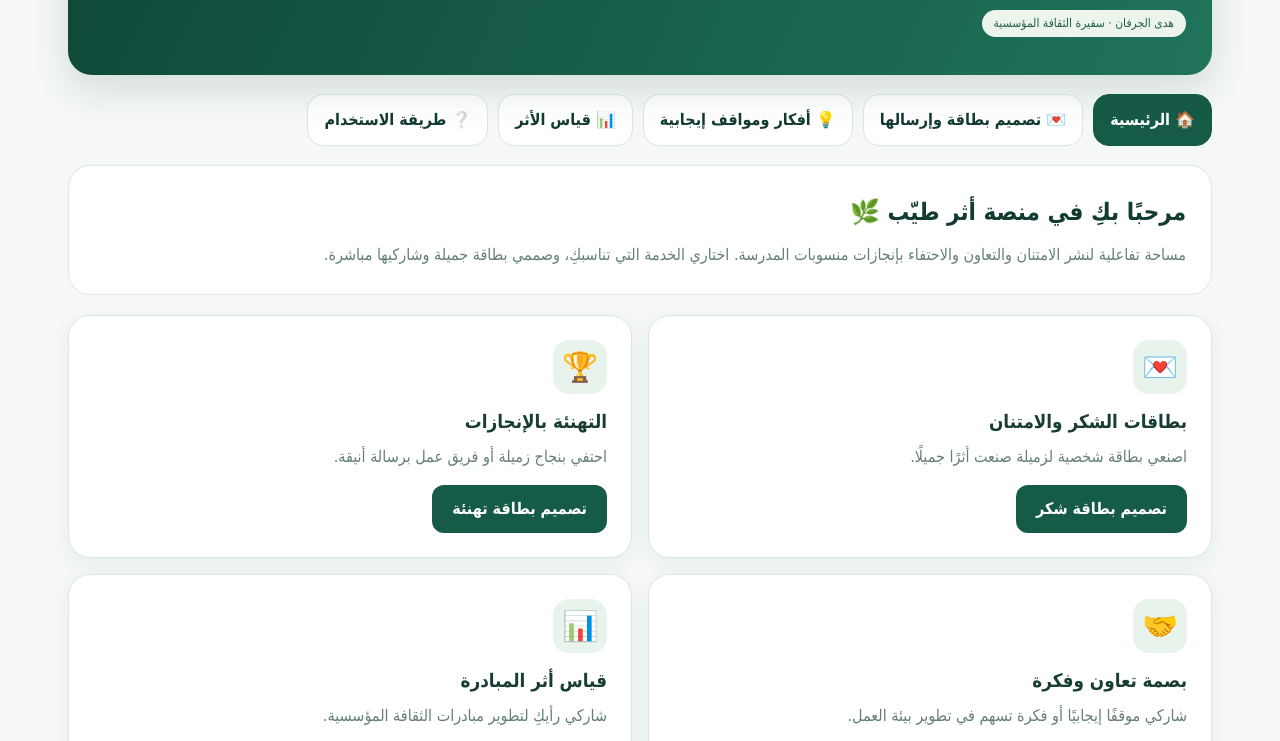
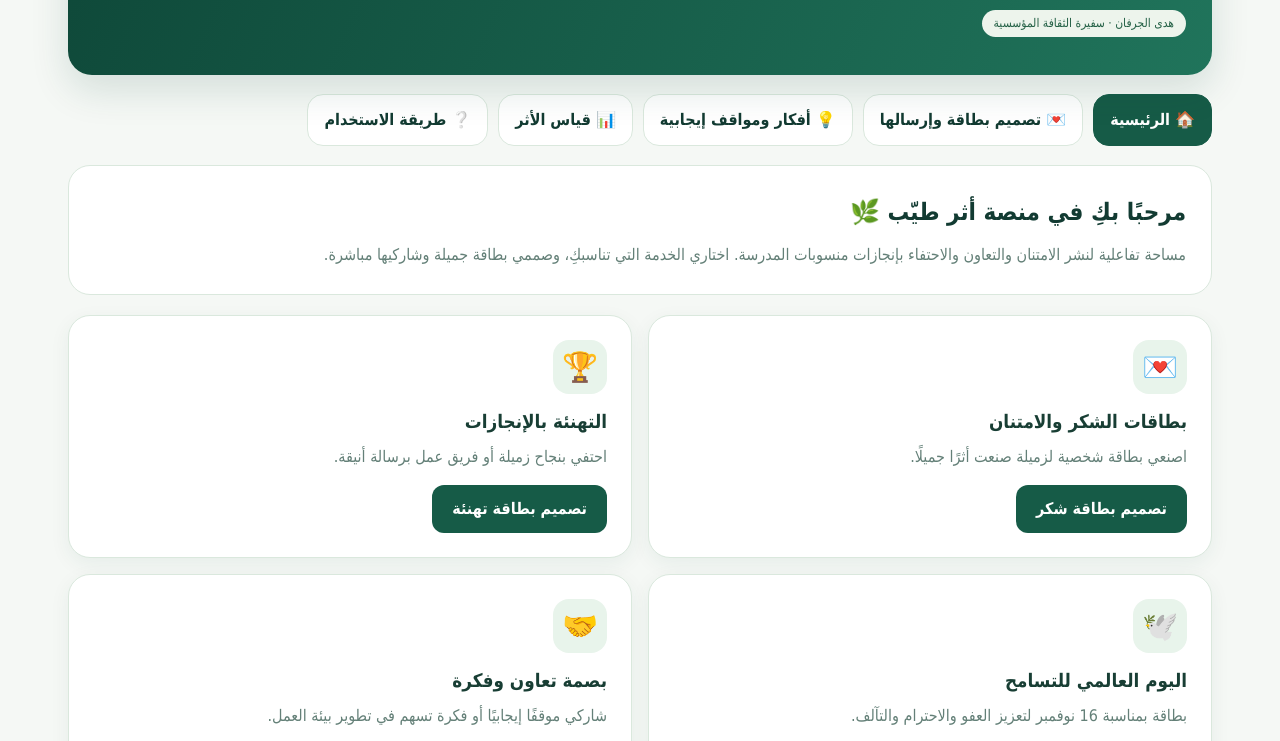
Before and after one commit to hdcom2021h-byte/athar-tayyib, a plain HTML site: page index.html in a window 1280 px wide. Shown: the part 181-922 px from the top of the page. Drawn offline with Linux system fonts and the light colour scheme.

Commit message:
Add files via upload

```diff
--- a/index.html
+++ b/index.html
@@ -19,13 +19,14 @@
 <div class="feature-grid">
 <article class="feature"><span class="symbol">💌</span><h3>بطاقات الشكر والامتنان</h3><p>اصنعي بطاقة شخصية لزميلة صنعت أثرًا جميلًا.</p><button data-start="thanks" type="button">تصميم بطاقة شكر</button></article>
 <article class="feature"><span class="symbol">🏆</span><h3>التهنئة بالإنجازات</h3><p>احتفي بنجاح زميلة أو فريق عمل برسالة أنيقة.</p><button data-start="congrats" type="button">تصميم بطاقة تهنئة</button></article>
+<article class="feature"><span class="symbol">🕊️</span><h3>اليوم العالمي للتسامح</h3><p>بطاقة بمناسبة 16 نوفمبر لتعزيز العفو والاحترام والتآلف.</p><button data-start="tolerance" type="button">تصميم بطاقة التسامح</button></article>
 <article class="feature"><span class="symbol">🤝</span><h3>بصمة تعاون وفكرة</h3><p>شاركي موقفًا إيجابيًا أو فكرة تسهم في تطوير بيئة العمل.</p><button data-go="ideas" type="button">إرسال مشاركة</button></article>
 <article class="feature"><span class="symbol">📊</span><h3>قياس أثر المبادرة</h3><p>شاركي رأيكِ لتطوير مبادرات الثقافة المؤسسية.</p><button data-go="survey" type="button">تعبئة الاستبيان</button></article>
 </div>
 </section>
 <section class="section" id="create"><div class="layout">
 <div class="panel editor"><h2>اصنعي بطاقة جميلة</h2><p class="sub">املئي البيانات واختاري التصميم، وستتحدث البطاقة أمامكِ مباشرة.</p>
-<div class="field"><label for="kind">نوع البطاقة</label><select id="kind"><option value="thanks">💚 شكر وامتنان</option><option value="congrats">🎉 تهنئة بإنجاز</option><option value="support">🤝 بصمة تعاون</option><option value="welcome">🌷 ترحيب وتقدير</option></select></div>
+<div class="field"><label for="kind">نوع البطاقة</label><select id="kind"><option value="thanks">💚 شكر وامتنان</option><option value="congrats">🎉 تهنئة بإنجاز</option><option value="support">🤝 بصمة تعاون</option><option value="welcome">🌷 ترحيب وتقدير</option><option value="tolerance">🕊️ اليوم العالمي للتسامح</option></select></div>
 <div class="field"><label>اختاري هوية البطاقة</label><div class="themes"><button aria-pressed="true" class="theme a" data-theme="a">🌿 زمردي</button><button aria-pressed="false" class="theme b" data-theme="b">🌸 وردي</button><button aria-pressed="false" class="theme c" data-theme="c">💠 سماوي</button></div></div>
 <div class="field"><label for="to">إلى الزميلة</label><input id="to" maxlength="60" placeholder="اسم الزميلة أو: إلى زميلتي الغالية" value="إلى زميلتي الغالية"/></div>
 <div class="field"><label for="message">نص البطاقة</label><textarea id="message" maxlength="420">لكِ مني كل الشكر والتقدير على تعاونكِ وعطائكِ الجميل. وجودكِ يصنع فرقًا، وأثركِ الطيب يبقى.</textarea><span class="count" id="count"></span></div>
@@ -56,7 +57,7 @@
 (()=>{
 const $=id=>document.getElementById(id),canvas=$('preview'),ctx=canvas.getContext('2d');let activeTheme='a';let timer;
 const palette={a:{bg:'#edf6ed',main:'#17654d',accent:'#c59b50',pale:'#d9eadd'},b:{bg:'#fff1f5',main:'#99546e',accent:'#cf9b8b',pale:'#f5dce6'},c:{bg:'#f0f5ff',main:'#3b628d',accent:'#d1a86a',pale:'#dce9f8'}};
-const kinds={thanks:{title:'رسالة شكر وامتنان',symbol:'♥',text:'لكِ مني كل الشكر والتقدير على تعاونكِ وعطائكِ الجميل. وجودكِ يصنع فرقًا، وأثركِ الطيب يبقى.'},congrats:{title:'تهنئة من القلب',symbol:'✦',text:'أبارك لكِ هذا الإنجاز الرائع. تستحقين كل الفخر والتقدير، وإلى مزيد من النجاح والتألق.'},support:{title:'بصمة تعاون',symbol:'❀',text:'شكرًا لروحكِ المتعاونة ومبادرتكِ الجميلة، فبالتكاتف نصنع بيئة عمل أجمل.'},welcome:{title:'تقدير ومحبة',symbol:'✧',text:'وجودكِ بيننا قيمة، وكلمتكِ الطيبة وأثركِ الإيجابي يجعلان أيام العمل أجمل.'}};
+const kinds={thanks:{title:'رسالة شكر وامتنان',symbol:'♥',text:'لكِ مني كل الشكر والتقدير على تعاونكِ وعطائكِ الجميل. وجودكِ يصنع فرقًا، وأثركِ الطيب يبقى.'},congrats:{title:'تهنئة من القلب',symbol:'✦',text:'أبارك لكِ هذا الإنجاز الرائع. تستحقين كل الفخر والتقدير، وإلى مزيد من النجاح والتألق.'},support:{title:'بصمة تعاون',symbol:'❀',text:'شكرًا لروحكِ المتعاونة ومبادرتكِ الجميلة، فبالتكاتف نصنع بيئة عمل أجمل.'},welcome:{title:'تقدير ومحبة',symbol:'✧',text:'وجودكِ بيننا قيمة، وكلمتكِ الطيبة وأثركِ الإيجابي يجعلان أيام العمل أجمل.'},tolerance:{title:'اليوم العالمي للتسامح · 16 نوفمبر',symbol:'♡',text:'في اليوم العالمي للتسامح، لنجعل العفو خُلُقًا، والاحترام لغةً، والمحبة جسرًا يجمع قلوبنا. بتسامحنا تزهر بيئة عملنا ويظل أثرنا طيبًا.'}};
 function toast(msg){$('toast').textContent=msg;$('toast').classList.add('show');clearTimeout(timer);timer=setTimeout(()=>$('toast').classList.remove('show'),3500)}
 function tab(id){document.querySelectorAll('.tab').forEach(b=>{let yes=b.dataset.tab===id;b.classList.toggle('active',yes);b.setAttribute('aria-selected',String(yes))});document.querySelectorAll('.section').forEach(s=>s.classList.toggle('active',s.id===id));window.scrollTo({top:0,behavior:'smooth'})}
 document.querySelectorAll('.tab').forEach(b=>b.addEventListener('click',()=>tab(b.dataset.tab)));
```
